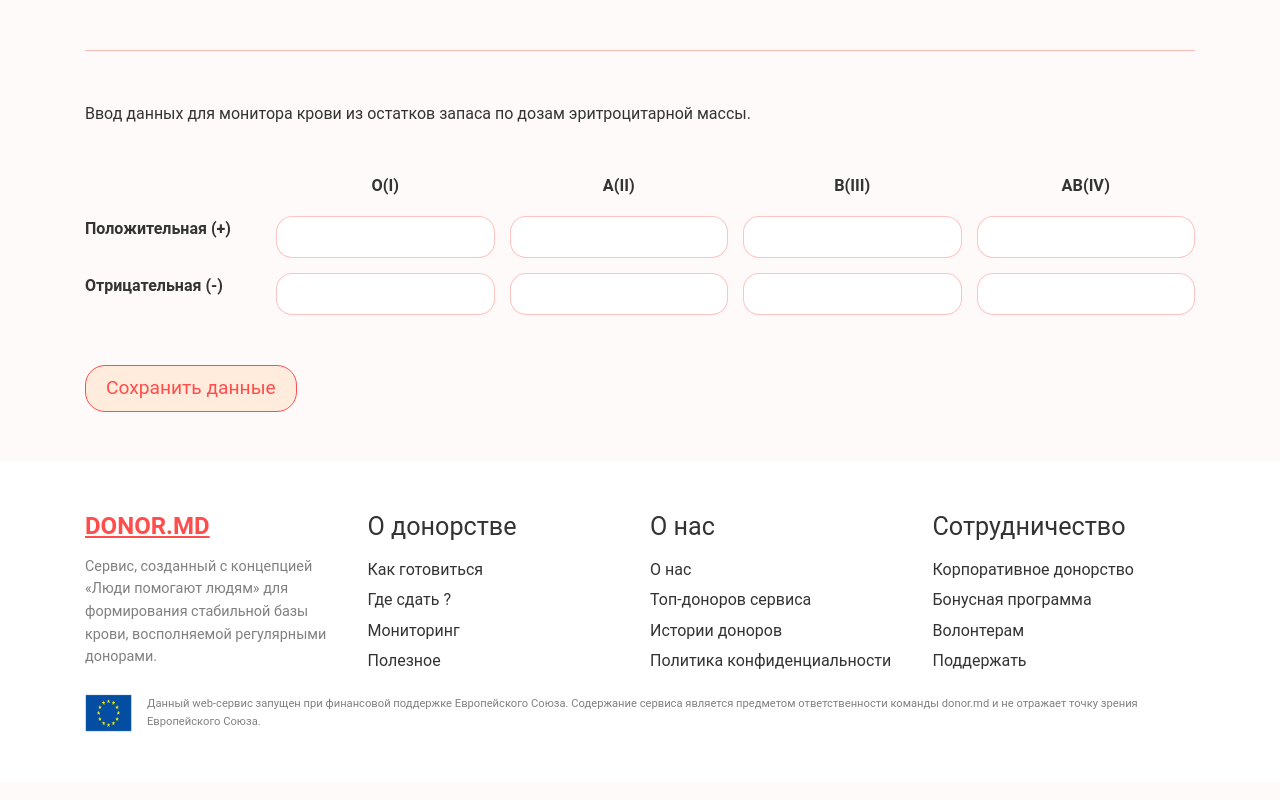
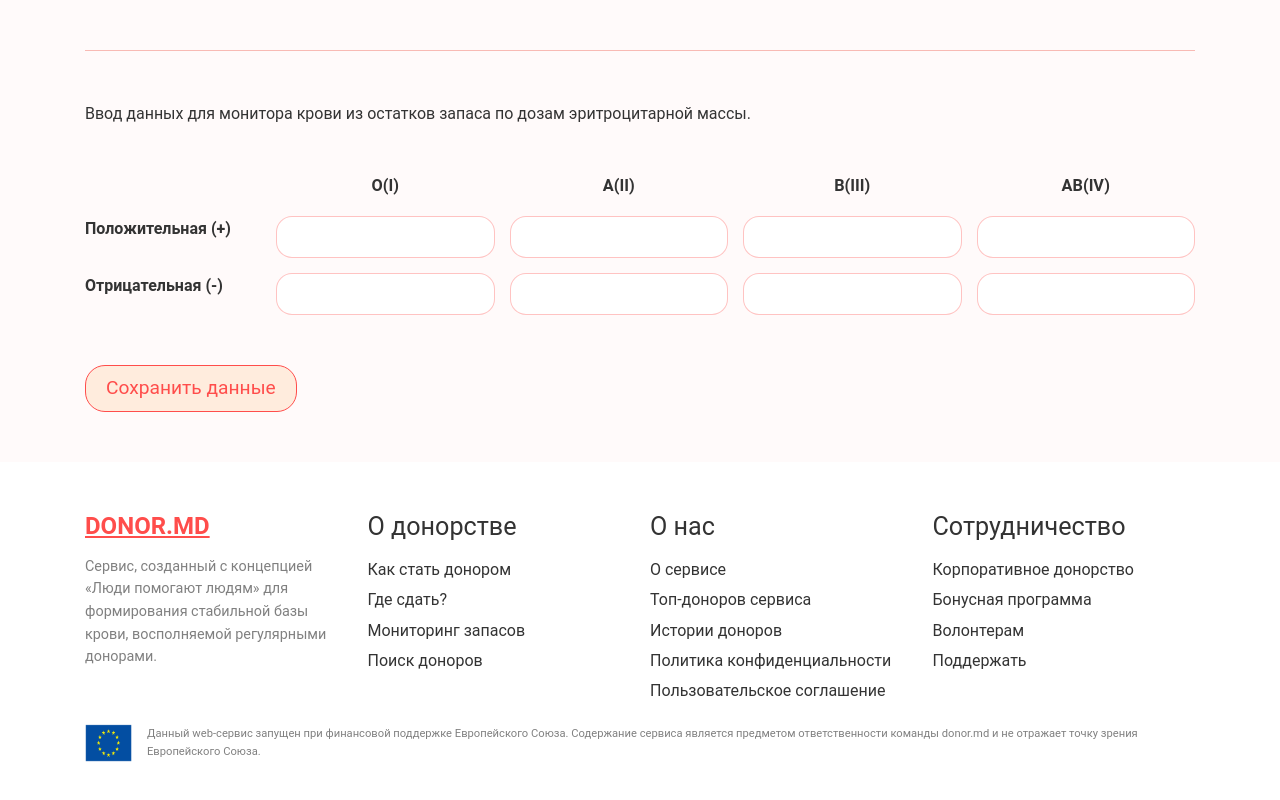
Before and after one commit to Donormd/donor.md-frontend, a Next.js app: page /monitoring in a window 1280 px wide. Shown: the part 397-1197 px from the top of the page. Built offline with nearby package versions, Linux system fonts and the light colour scheme; no server answers.

Commit message:
Update mock.ts
Изменен текст в футоре, изменены ссылки. добавлен в раздел О нас ссылка на Пользовательское соглашение

```diff
--- a/components/common/footer/mock.ts
+++ b/components/common/footer/mock.ts
@@ -6,23 +6,23 @@ export declare type MockType = Array<{
 export const column1: MockType = [
   {
     id: 1,
-    href: '/#about-donation',
-    text: 'Как готовиться',
+    href: 'articles/about-donation',
+    text: 'Как стать донором',
   },
   {
     id: 2,
     href: '/#places',
-    text: 'Где сдать ?',
+    text: 'Где сдать?',
   },
   {
     id: 3,
     href: '/#monitoring',
-    text: 'Мониторинг',
+    text: 'Мониторинг запасов',
   },
   {
     id: 4,
-    href: '/articles/useful',
-    text: 'Полезное',
+    href: 'pages/donor-search',
+    text: 'Поиск доноров',
   },
 ];
 
@@ -30,7 +30,7 @@ export const column2: MockType = [
   {
     id: 1,
     href: '/articles/about',
-    text: 'О нас',
+    text: 'О сервисе',
   },
   {
     id: 2,
@@ -39,13 +39,18 @@ export const column2: MockType = [
   },
   {
     id: 3,
-    href: '/donor-stories',
+    href: 'pages/donor-stories',
     text: 'Истории доноров',
   },
   {
     id: 4,
     href: '/articles/privacy-policy',
     text: 'Политика конфиденциальности',
+  },
+  {
+    id: 5,
+    href: '/articles/user-agreement',
+    text: 'Пользовательское соглашение',
   },
 ];
 
```
